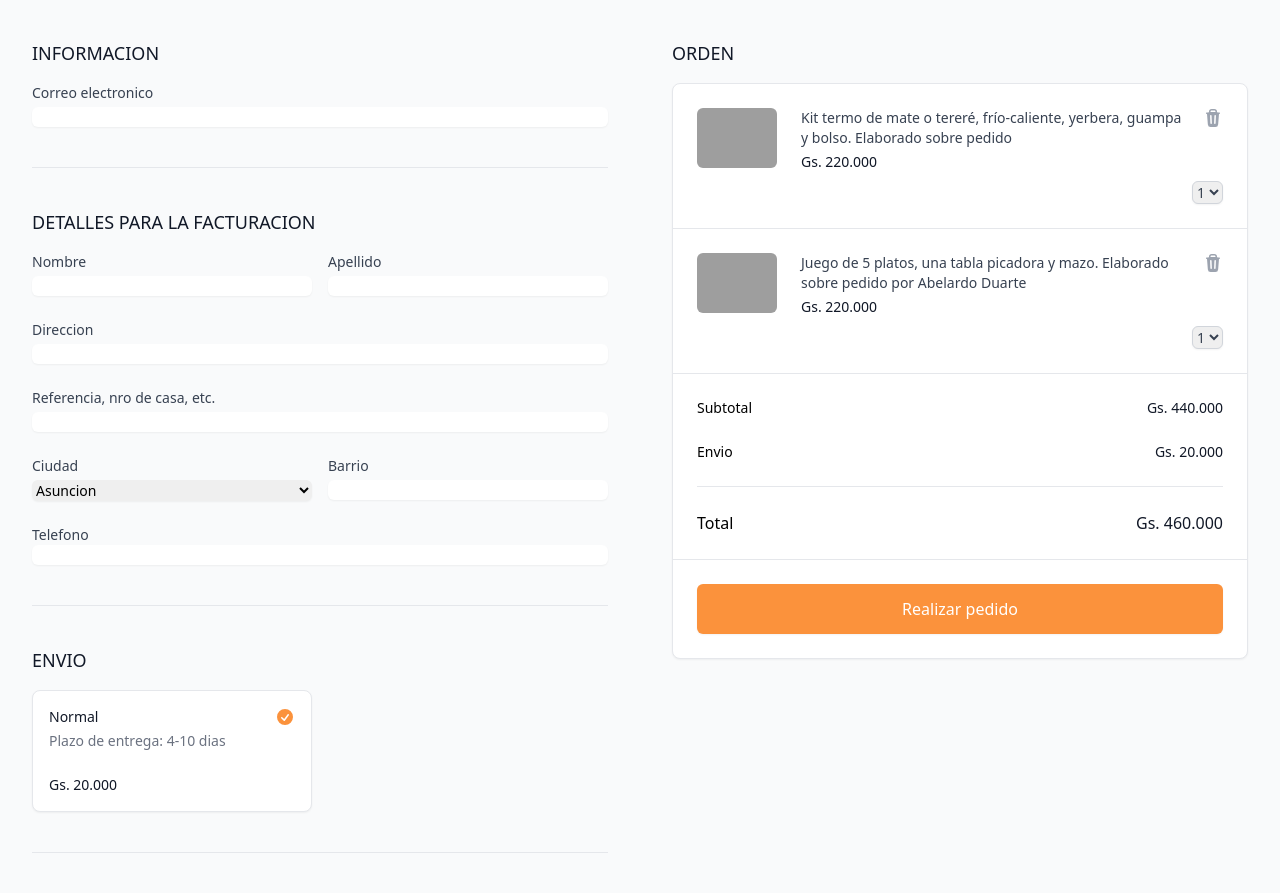
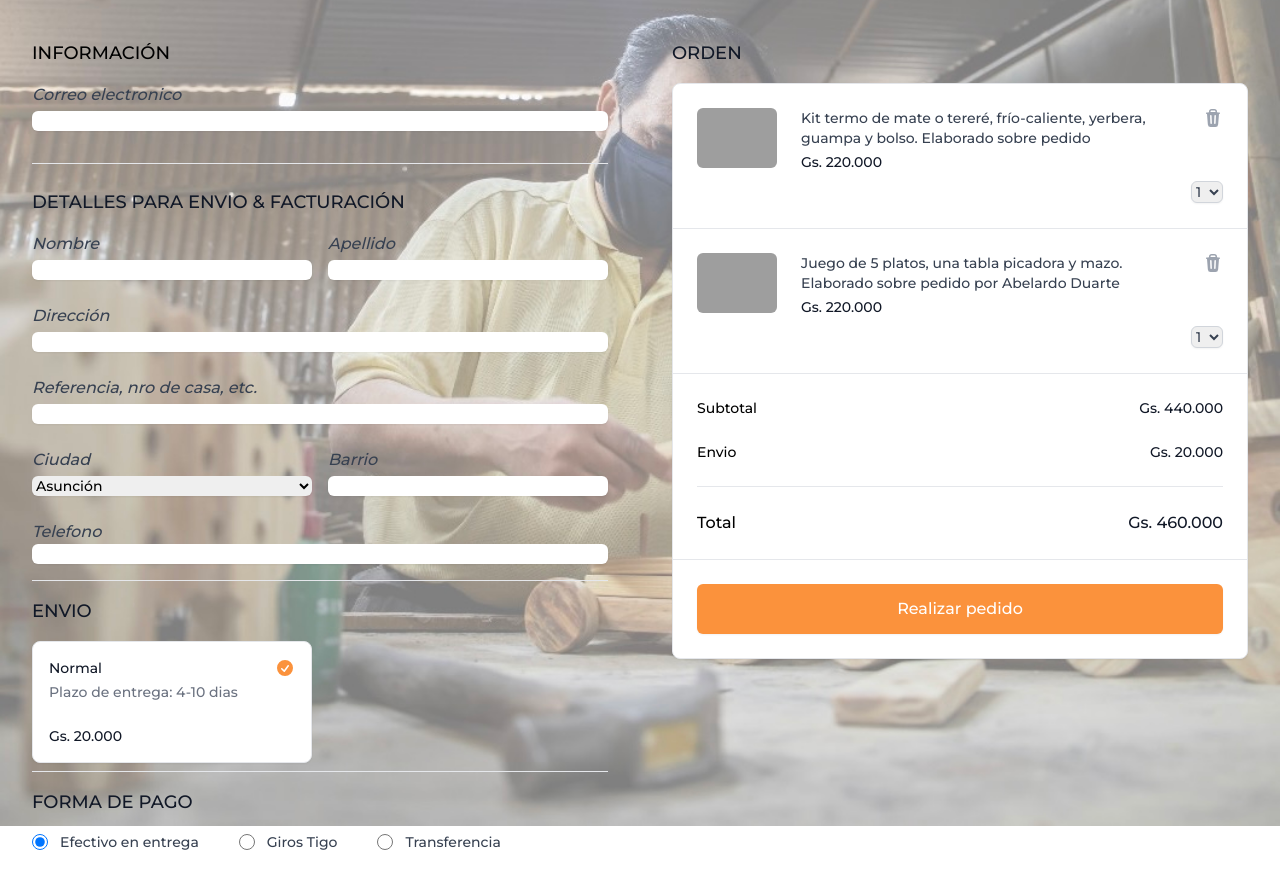
Before and after one commit to salasdaniel/ecommerce-Hufflepuff, a Flask app: template templates/procesar_pedido.html in a window 1280 px wide. Shown: the part 89-982 px from the top of the page. Run offline with Flask 3, Linux system fonts and the light colour scheme; the template is opened without the code that fills it, so the values that code supplies are empty; some libraries are stand-ins or nearby versions; grey boxes are pictures that could not be loaded.

Commit message:
Modifique carrito.html y procesar_pedido.html

```diff
--- a/templates/procesar_pedido.html
+++ b/templates/procesar_pedido.html
@@ -7,11 +7,23 @@
     <script src="https://cdn.tailwindcss.com"></script>
 
   </head>
-  <body>
 
-    <header class="fixed top-0 w-full " style="background-image: url(https://images.unsplash.com/photo-1585314062340-f1a5a7c9328d?ixlib=rb-4.0.3&ixid=MnwxMjA3fDB8MHxwaG90by1wYWdlfHx8fGVufDB8fHx8&auto=format&fit=crop&w=387&q=80)">
+  <link rel="preconnect" href="https://fonts.googleapis.com">
+  <link rel="preconnect" href="https://fonts.gstatic.com" crossorigin>
+  <link href="https://fonts.googleapis.com/css2?family=Montserrat:wght@500&display=swap" rel="stylesheet">
+
+  <style>
+    body {
+      font-family: 'Montserrat', sans-serif;
+    }
+
+
+  </style>
+
+  <body class="bg-[url('/static/uploads/trabajando3.jpg')] bg-no-repeat bg-cover bg-center w-screen h-screen" >
+    <header class="fixed top-0 w-full w-screen" style="background-image: url(https://images.unsplash.com/photo-1585314062340-f1a5a7c9328d?ixlib=rb-4.0.3&ixid=MnwxMjA3fDB8MHxwaG90by1wYWdlfHx8fGVufDB8fHx8&auto=format&fit=crop&w=387&q=80)">
       <nav
-        class="mx-auto flex max-w-7xl items-center justify-between p-6 lg:px-8"
+        class="mx-auto flex max-w-9xl items-center justify-between p-6 lg:px-8 w-screen"
         aria-label="Global"
       >
 
@@ -23,8 +35,8 @@
             alt=""
           />
         </a>
-        <div class="flex flex-1 ">
-            <div class="mt-2 hidden lg:flex lg:gap-x-12">
+        <div class="flex flex-1 place-content-center">
+            <div class="mt-2 hidden lg:flex lg:gap-x-3">
                 <a href="#">
                     <svg xmlns="http://www.w3.org/2000/svg" fill="none" viewBox="0 0 24 24" stroke-width="1.5" stroke="currentColor" class="w-6 h-6 text-gray-200 ">
                         <path stroke-linecap="round" stroke-linejoin="round" d="M13.5 21v-7.5a.75.75 0 01.75-.75h3a.75.75 0 01.75.75V21m-4.5 0H2.36m11.14 0H18m0 0h3.64m-1.39 0V9.349m-16.5 11.65V9.35m0 0a3.001 3.001 0 003.75-.615A2.993 2.993 0 009.75 9.75c.896 0 1.7-.393 2.25-1.016a2.993 2.993 0 002.25 1.016c.896 0 1.7-.393 2.25-1.016a3.001 3.001 0 003.75.614m-16.5 0a3.004 3.004 0 01-.621-4.72L4.318 3.44A1.5 1.5 0 015.378 3h13.243a1.5 1.5 0 011.06.44l1.19 1.189a3 3 0 01-.621 4.72m-13.5 8.65h3.75a.75.75 0 00.75-.75V13.5a.75.75 0 00-.75-.75H6.75a.75.75 0 00-.75.75v3.75c0 .415.336.75.75.75z" />
@@ -85,39 +97,38 @@
     <title>E-commerce</title>
   </head>
 
-
-<main class="#bg-image justify-center flex items-center h-[100] flex justify-between flex-col">
+<main class="justify-center flex items-center h-[100] flex justify-between flex-col w-screen h-screen" >
 <div>
-  <div class="bg-gray-50 mx-auto max-w-2xl px-4  pt-16 sm:px-6 lg:max-w-7xl lg:px-8">
+  <div class=" mx-auto max-w-2xl px-4 pt-16 sm:px-6 lg:max-w-7xl lg:px-8 w-screen">
     <h2 class="sr-only"></h2>
 
     <form class="lg:grid lg:grid-cols-2 lg:gap-x-12 xl:gap-x-16">
       <div>
         <div>
 
-          <h2 class="text-lg font-medium text-gray-900 font-extralight mt-16 ">INFORMACION</h2>
+          <h2 class="text-lg font-medium text-black font-bold font-extralight mt-16 "> INFORMACIÓN </h2>
 
           <div class="mt-4">
-            <label for="correo-electronico" class="block text-sm font-medium text-gray-700">Correo electronico</label>
+            <label for="correo-electronico" class="block text-base font-medium italic text-gray-700">Correo electronico</label>
             <div class="mt-1">
               <input type="email" id="email-address" name="email-address" autocomplete="email" class="block w-full rounded-md border-gray-300 shadow-sm focus:border-indigo-500 focus:ring-indigo-500 sm:text-sm">
             </div>
           </div>
         </div>
 
-        <div class="mt-10 border-t border-gray-200 pt-10">
-          <h2 class="text-lg font-medium text-gray-900">DETALLES PARA LA FACTURACION</h2>
+        <div class="mt-8 border-t border-gray-200 pt-6">
+          <h2 class="text-lg font-medium text-gray-900">DETALLES PARA ENVIO & FACTURACIÓN </h2>
 
           <div class="mt-4 grid grid-cols-1 gap-y-6 sm:grid-cols-2 sm:gap-x-4">
             <div>
-              <label for="first-name" class="block text-sm font-medium text-gray-700">Nombre</label>
+              <label for="first-name" class="block text-base font-medium italic text-gray-700">Nombre</label>
               <div class="mt-1">
                 <input type="text" id="first-name" name="first-name" autocomplete="given-name" class="block w-full rounded-md border-gray-300 shadow-sm focus:border-indigo-500 focus:ring-indigo-500 sm:text-sm">
               </div>
             </div>
 
             <div>
-              <label for="last-name" class="block text-sm font-medium text-gray-700">Apellido</label>
+              <label for="last-name" class="block text-base font-medium italic text-gray-700">Apellido</label>
               <div class="mt-1">
                 <input type="text" id="last-name" name="last-name" autocomplete="family-name" class="block w-full rounded-md border-gray-300 shadow-sm focus:border-indigo-500 focus:ring-indigo-500 sm:text-sm">
               </div>
@@ -125,24 +136,24 @@
 
 
             <div class="sm:col-span-2">
-              <label for="address" class="block text-sm font-medium text-gray-700">Direccion</label>
+              <label for="address" class="block text-base font-medium italic text-gray-700">Dirección</label>
               <div class="mt-1">
                 <input type="text" name="address" id="address" autocomplete="street-address" class="block w-full rounded-md border-gray-300 shadow-sm focus:border-indigo-500 focus:ring-indigo-500 sm:text-sm">
               </div>
             </div>
 
             <div class="sm:col-span-2">
-              <label for="apartment" class="block text-sm font-medium text-gray-700">Referencia, nro de casa, etc. </label>
+              <label for="apartment" class="block text-base font-medium italic text-gray-700">Referencia, nro de casa, etc. </label>
               <div class="mt-1">
                 <input type="text" name="apartment" id="apartment" class="block w-full rounded-md border-gray-300 shadow-sm focus:border-indigo-500 focus:ring-indigo-500 sm:text-sm">
               </div>
             </div>
 
             <div>
-              <label for="country" class="block text-sm font-medium text-gray-700">Ciudad</label>
+              <label for="country" class="block text-base font-medium italic text-gray-700">Ciudad</label>
               <div class="mt-1">
                 <select id="country" name="country" autocomplete="country-name" class="block w-full rounded-md border-gray-300 shadow-sm focus:border-indigo-500 focus:ring-indigo-500 sm:text-sm">
-                  <option>Asuncion</option>
+                  <option>Asunción</option>
                   <option>Luque</option>
                   <option>Lambare</option>
                   <option>San Lorenzo</option>
@@ -152,7 +163,7 @@
             </div>
 
             <div>
-              <label for="region" class="block text-sm font-medium text-gray-700">Barrio</label>
+              <label for="region" class="block text-base font-medium italic text-gray-700">Barrio</label>
               <div class="mt-1">
                 <input type="text" name="region" id="region" autocomplete="address-level1" class="block w-full rounded-md border-gray-300 shadow-sm focus:border-indigo-500 focus:ring-indigo-500 sm:text-sm">
               </div>
@@ -163,7 +174,7 @@
 
 
             <div class="sm:col-span-2">
-              <label for="phone" class="block text-sm font-medium text-gray-700">Telefono</label>
+              <label for="phone" class="block text-base font-medium italic text-gray-700">Telefono</label>
               <div class="">
                 <input type="text" name="phone" id="phone" autocomplete="tel" class="block w-full rounded-md border-gray-300 shadow-sm focus:border-indigo-500 focus:ring-indigo-500 sm:text-sm">
               </div>
@@ -171,7 +182,7 @@
           </div>
         </div>
 
-        <div class="mt-10 border-t border-gray-200 pt-10">
+        <div class="mt-4 border-t border-gray-200 pt-4">
           <fieldset>
             <legend class="text-lg font-medium text-gray-900">ENVIO</legend>
 
@@ -219,7 +230,7 @@
         </div>
 
         <!-- Payment -->
-        <div class="mt-10 border-t border-gray-200 pt-10">
+        <div class="mt-2 border-t border-gray-200 pt-4">
           <h2 class="text-lg font-medium text-gray-900">FORMA DE PAGO</h2>
 
           <fieldset class="mt-4">
@@ -242,25 +253,15 @@
             </div>
           </fieldset>
 
-          <div class="mt-6 grid grid-cols-4 gap-x-4 gap-y-6">
+          <div class="mt-4 grid grid-cols-4 gap-x-4 gap-y-6">
             <div class="col-span-4">
               <div class="mt-1">
               </div>
             </div>
 
-            <div class="col-span-4">
-              <div class="mt-1">
-              </div>
-            </div>
-
-            <div class="col-span-3">
-              <div class="mt-1">
-              </div>
-            </div>
 
             <div>
-              <div class="mt-1">
-              </div>
+
             </div>
           </div>
         </div>
```
Also changed, not shown: templates/carrito.html (+20 -12 lines), static/uploads/trabajando3.jpg (added), static/uploads/trabajando4.png (added).
